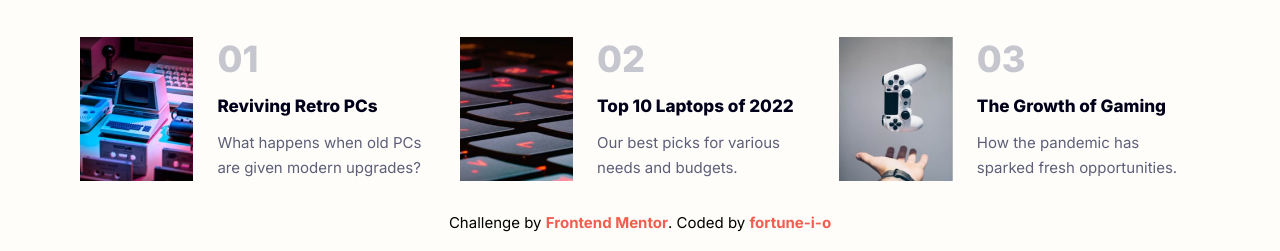
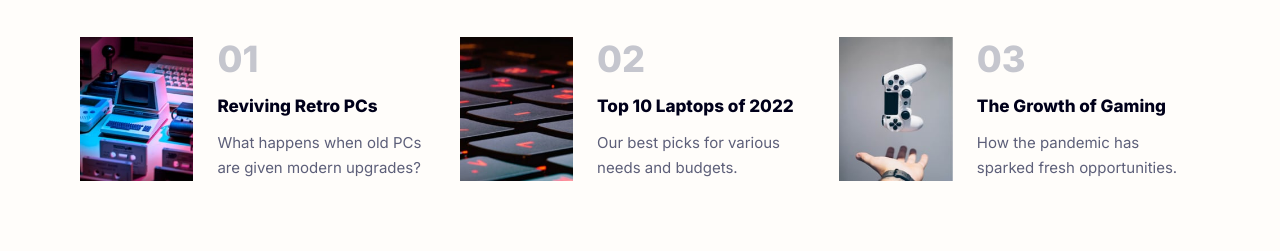
Before and after one commit to fortuneiyoha/fem-news-homepage, a plain HTML site: page index.html in a window 1280 px wide. Shown: the part 670-921 px from the top of the page. After the commit the page ends 867 px from the top, so only its background shows below. Drawn offline with Linux system fonts and the light colour scheme.

Commit message:
Update files

```diff
--- a/css/style.css
+++ b/css/style.css
@@ -223,22 +223,6 @@ picture {
   line-height: 1.7;
 }
 
-/****** Attribution ******/
-.attribution {
-  font-size: clamp(0.7rem, calc(1vw + 0.67rem), 0.9375rem);
-  margin: 2rem auto 1.2rem;
-  text-align: center;
-  width: 80%;
-}
-
-.attribution a {
-  color: var(--soft-red);
-  font-weight: 700;
-}
-
-.attribution a:hover {
-  text-decoration: underline;
-}
 
 /****** Layout ******/
 .container {
--- a/index.html
+++ b/index.html
@@ -97,12 +97,6 @@
 			</div>
 		</article>
 	</main>
-
-	<footer class="attribution">
-		Challenge by <a href="https://www.frontendmentor.io?ref=challenge" target="_blank">Frontend Mentor</a>.
-		Coded by <a href="https://github.com/fortune-i-o/" target="_blank">fortune-i-o</a>
-	</footer>
-
 	<script src="js/menu.js"></script>
 </body>
 
```
